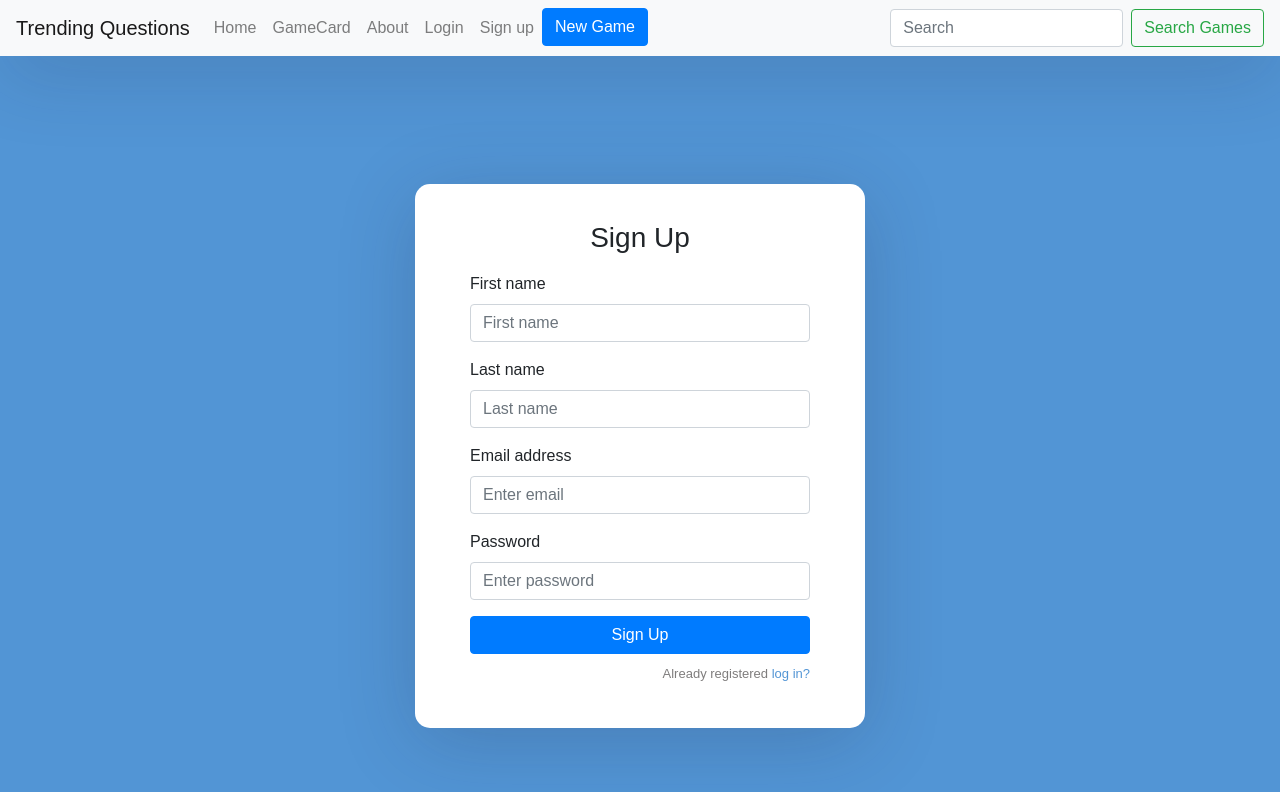
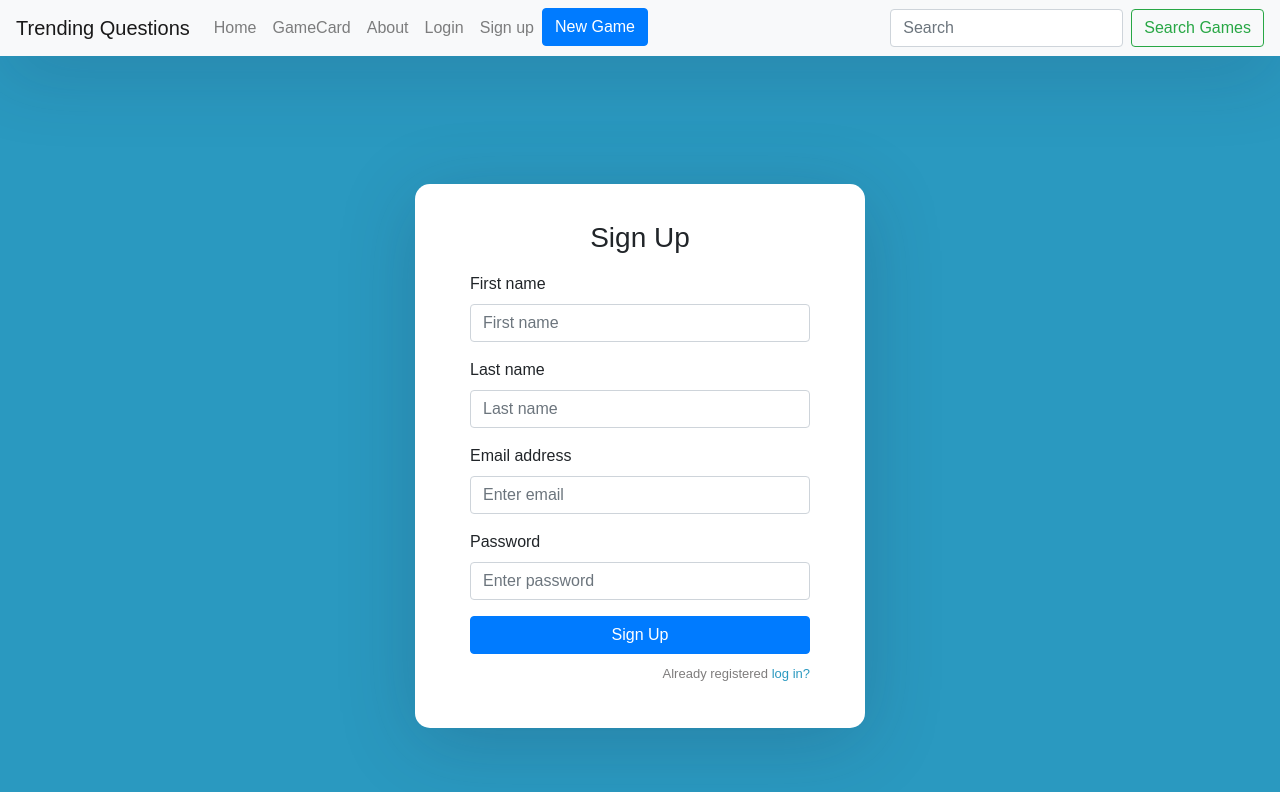
Before and after one commit to yakomoga/TrendingQs, a React (Create React App) app in the folder client/: page /sign-up in a window 1280 px wide. Shown: the top 792 px of the page. Built offline with nearby package versions, Linux system fonts and the light colour scheme; no server answers.

Commit message:
fixing save answer

```diff
--- a/client/src/App.js
+++ b/client/src/App.js
@@ -41,6 +41,7 @@ class App extends Component {
         this.setState({
           question: this.state.questions[0],
           q_num: 0,
+          q_id: this.state.questions[0].id
           // quiz_end: false,
         });
       });
@@ -123,6 +124,7 @@ class App extends Component {
     this.setState({
       question: this.state.questions[q_num + 1],
       q_num: q_num + 1,
+      q_id: this.state.questions[q_num + 1].id
     });
   };
 
--- a/client/src/components/GameCard.jsx
+++ b/client/src/components/GameCard.jsx
@@ -52,6 +52,7 @@ class GameCard extends Component {
             </InputGroup.Append>
           </InputGroup>
           <Button
+          style={{"background-color": "#35accc", "border-color":"#35accc" }}
             className="mr-2"
             as="input"
             type="button"
@@ -60,6 +61,7 @@ class GameCard extends Component {
             disabled={this.props.q_num === 1}
           />
           <Button
+          style={{"background-color": "#35accc", "border-color":"#35accc" }}
             className="mr-2"
             as="input"
             type="button"
--- a/client/src/index.css
+++ b/client/src/index.css
@@ -15,7 +15,7 @@ code {
 }
 
 body {
-    background: rgb(82, 149, 213) !important;
+    background: #2a99c0 !important;
     min-height: 100vh;
     display: flex;
     font-weight: 400;
@@ -66,7 +66,7 @@ html,
 }
 
 .auth-wrapper .form-control:focus {
-    border-color: rgb(82, 149, 213);
+    border-color: #2a99c0;
     box-shadow: none;
 }
 
@@ -91,5 +91,12 @@ html,
 }
 
 .forgot-password a {
-    color: rgb(82, 149, 213);
+    color: #2a99c0;
 }
+
+.btn .btn-primary.disabled,
+.btn-primary:disabled {
+    color: #fff;
+    background-color: #2a99c0;
+    border-color: #2a99c0;
+}
```
